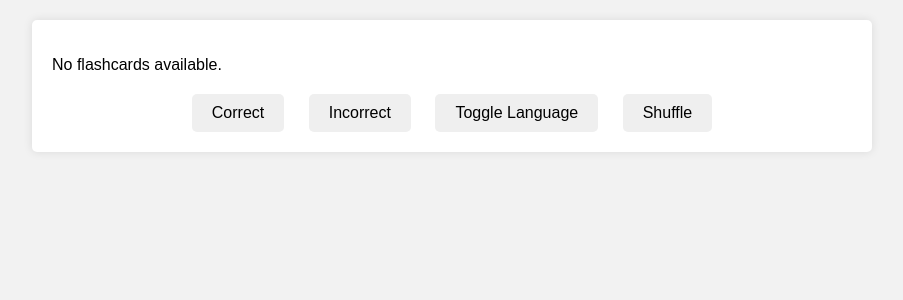
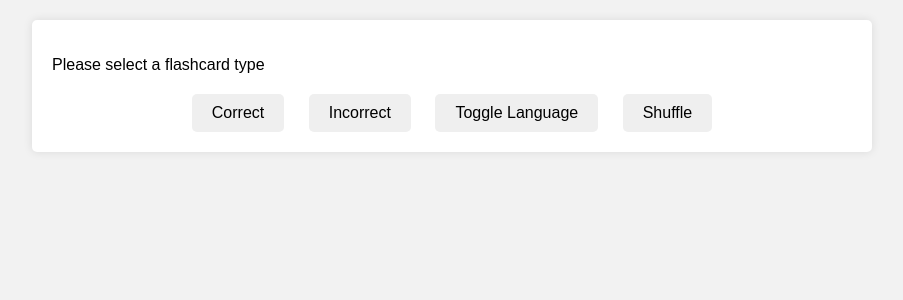
Before and after one commit to andym-dev/Hindi-v2, a Flask app: page /flashcards in a window 1280 px wide. Shown: the part 38-338 px from the top of the page, without its empty margins (188-1091 px from the left). Run offline with Flask 3, Linux system fonts and the light colour scheme; parts of the project's set-up code (start-up, migrations or seed data) failed here and were passed over.

Commit message:
Flashcard selection working

```diff
--- a/templates/flashcard_display.html
+++ b/templates/flashcard_display.html
@@ -11,15 +11,15 @@
                 <div class="flashcard" onclick="flipCard(this)">
                     <div class="front">
                         <p class="language-toggle">English</p>
-                    {{ flashcards[current_flashcard_index].english }}
+                        {{ flashcards[0].english }}
                     </div>
                     <div class="back">
                         <p class="language-toggle">Hindi</p>
-                    {{ flashcards[current_flashcard_index].hindi }}
+                        {{ flashcards[0].hindi }}
                     </div>
                 </div>
             {% else %}
-            <p>No flashcards available.</p>
+                <p>Please select a flashcard type</p>
             {% endif %}
         </div>
         <div class="controls">
```
Also changed, not shown: app.py (+7 -0 lines). Lines whose indentation alone changed are shown as unchanged.
